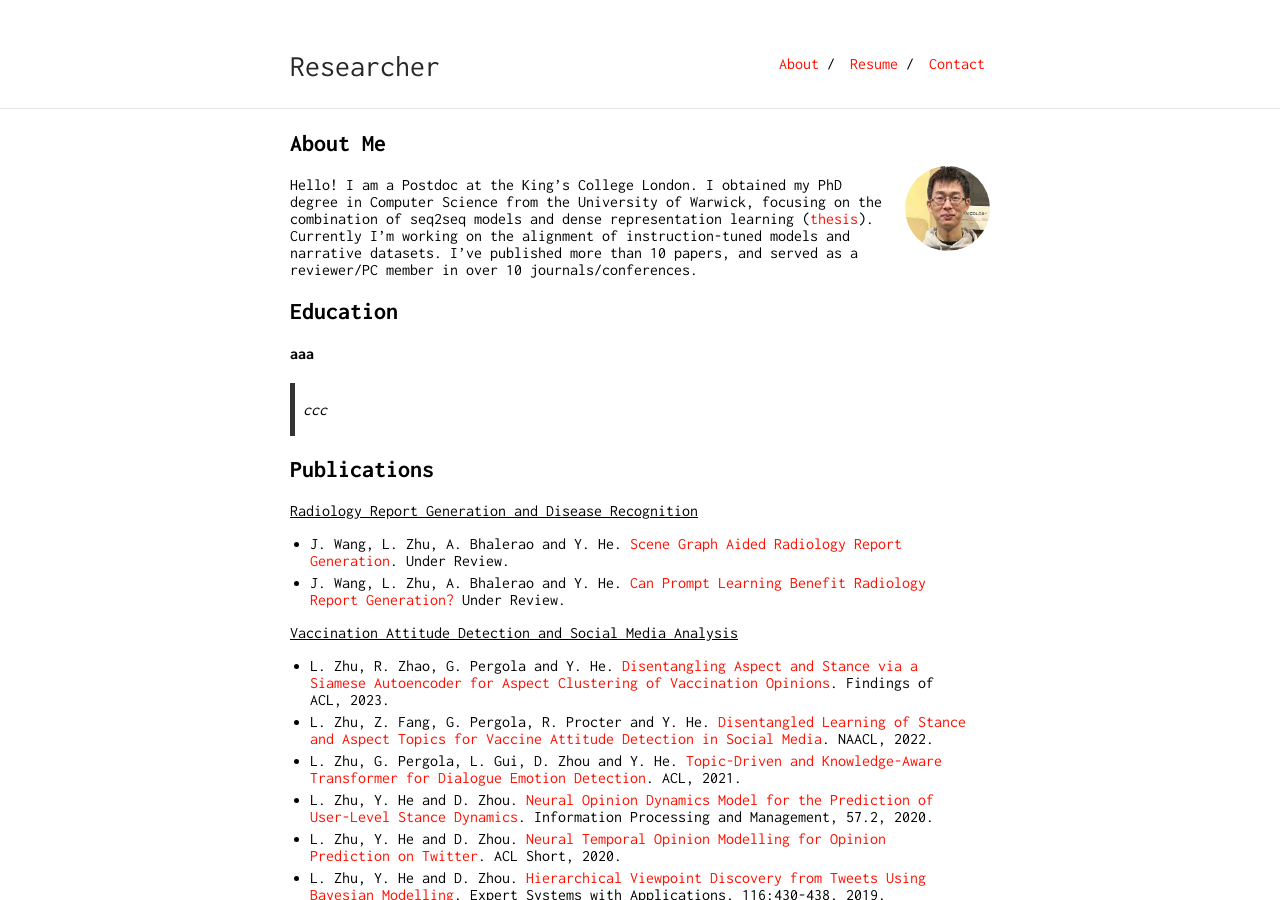
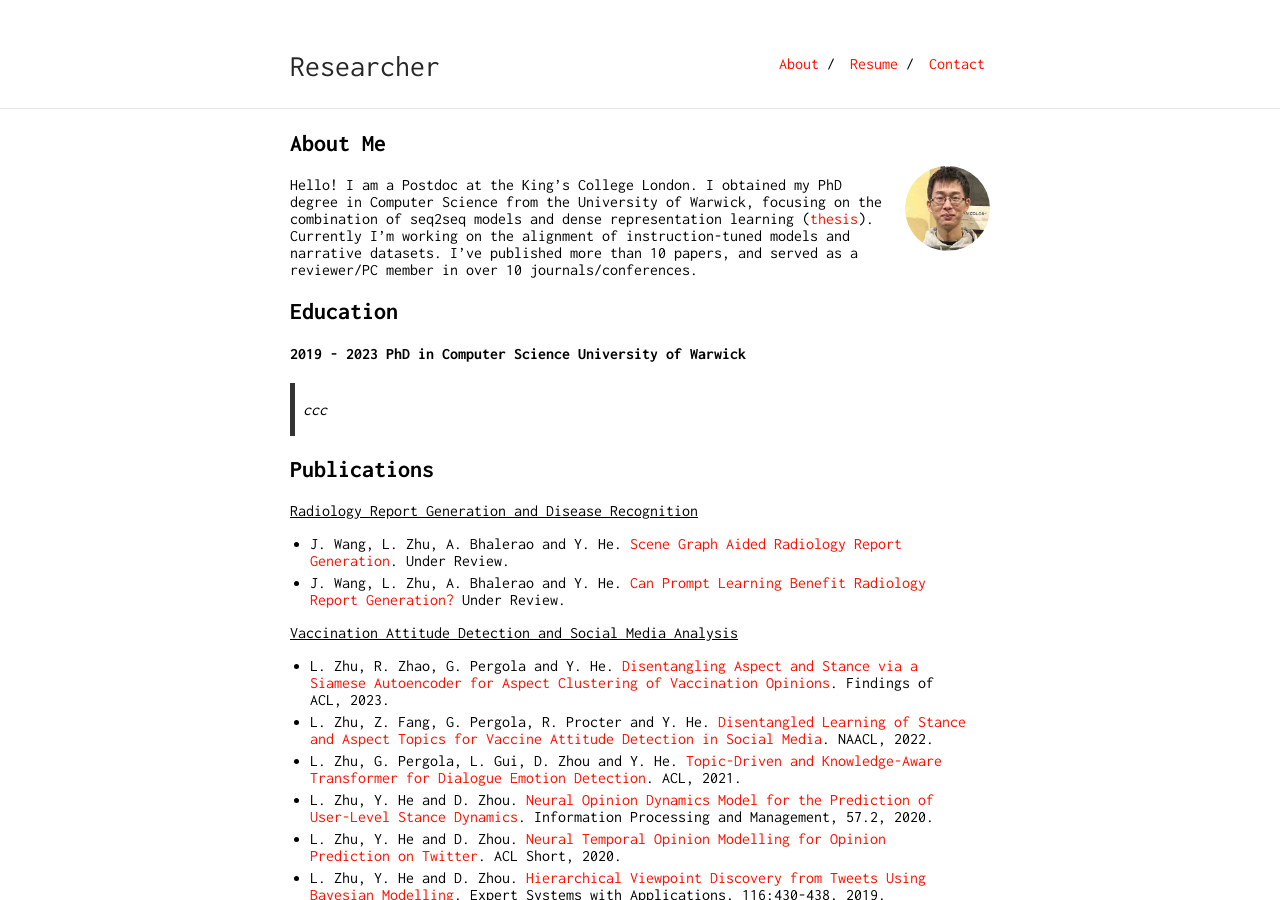
Before and after one commit to somethingx1202/main, a Jekyll site: the page built from index.md, in a window 1280 px wide and 900 px high. Built offline with Jekyll 4.4.1, drawn with Linux system fonts in a browser that asks for light colours; our own code applies the rules of GitHub Pages for plain Markdown files.

Commit message:
2nd commit

```diff
--- a/index.md
+++ b/index.md
@@ -6,7 +6,7 @@ Hello! I am a Postdoc at the King's College London. I obtained my PhD degree in
 
 ## Education
 
-#### aaa
+#### 2019 - 2023            PhD in Computer Science          University of Warwick
 > ccc
 
 
```
